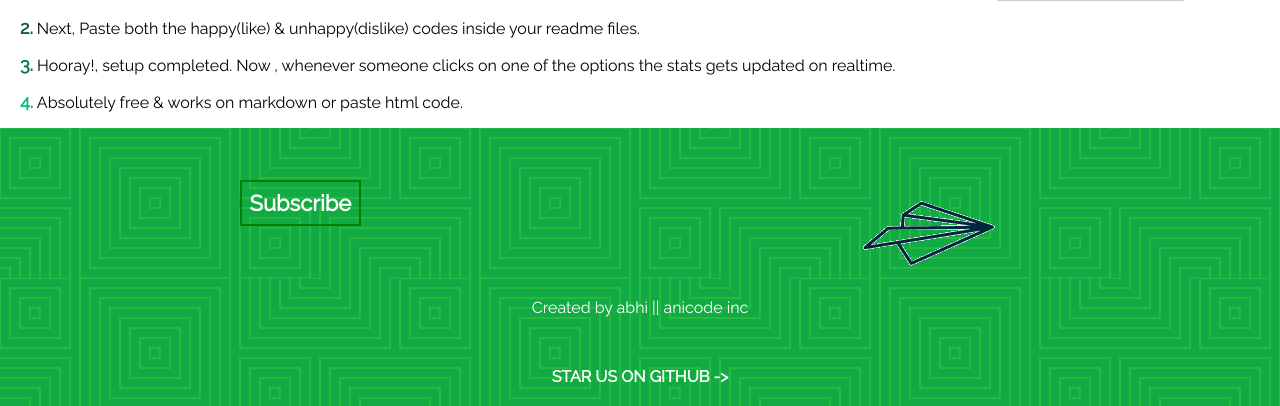
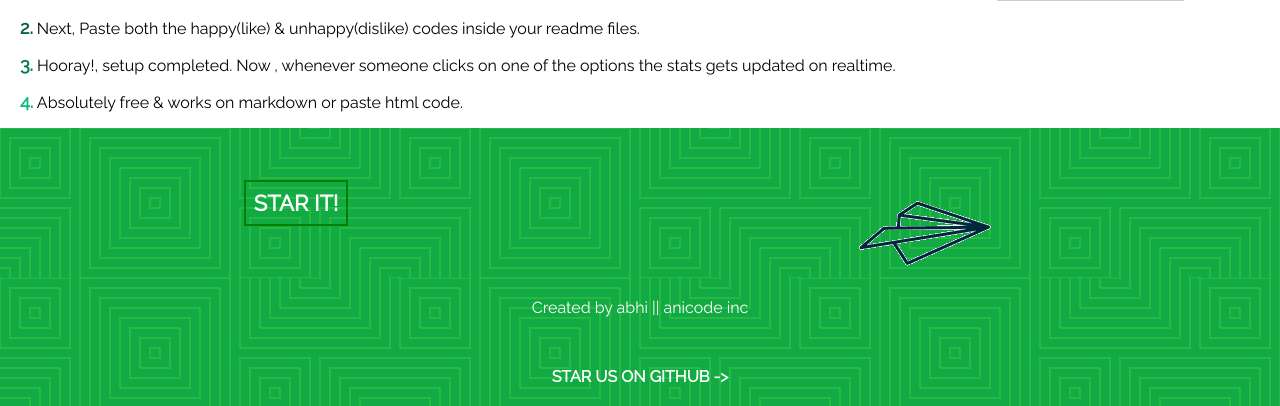
Before and after one commit to abhiprojectz/gitrate, a Flask app: page / in a window 1280 px wide. Shown: the part 1309-1715 px from the top of the page. Run offline with Flask 2, Linux system fonts and the light colour scheme.

Commit message:
Update index.html

```diff
--- a/templates/index.html
+++ b/templates/index.html
@@ -92,7 +92,7 @@
 			<ul class="flex ul-type-0 w-max">
 
 				<li class="m-auto ml-2/4 mr-15"><a class="text-ff a-0" href="https://github.com/abhiprojectz/gitrate">Github</a></li>
-				<li class="m-auto mr-30 ml-auto"><a class="text-ff a-0" href="https://blog.anicode.in/subscribe-us-abhiprojectz-ckhoslhdg04w6efs1gvksd13b">Subscribe</a></li>
+				<li class="m-auto mr-30 ml-auto"><a class="text-ff a-0" href="https://github.com/abhiprojectz/gitrate">Star The project!</a></li>
 			</ul>
 		</div>
 		<div class="w-max flex-col">
@@ -135,7 +135,7 @@
 			<p> <span class="text-18 bold-700 text-green-500">4.</span> Absolutely free & works on markdown or paste html code.</p>
 		</div>
 		<div class="flex w-max h-150" style="background-image: url('{{ url_for('static', filename='bg.svg') }}')">
-			<a style="border:2px solid green;" class="text-ff a-0 bold-700 a-link-0 m-auto text-22 p-8" href="https://blog.anicode.in/subscribe-us-abhiprojectz-ckhoslhdg04w6efs1gvksd13b">Subscribe</a>
+			<a style="border:2px solid green;" class="text-ff a-0 bold-700 a-link-0 m-auto text-22 p-8" href="https://github.com/abhiprojectz/gitrate">STAR IT!</a>
 			<img class="m-auto" src="{{ url_for('static', filename='news.gif') }}">
 		</div>
 		<!--  	footer				-->
```
